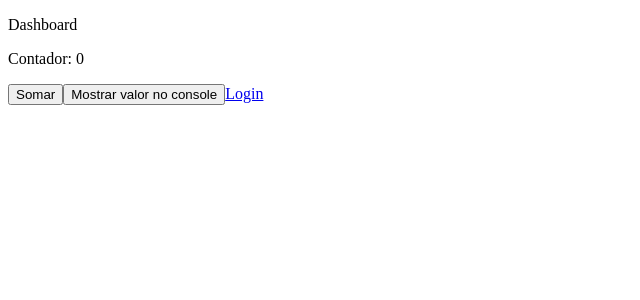
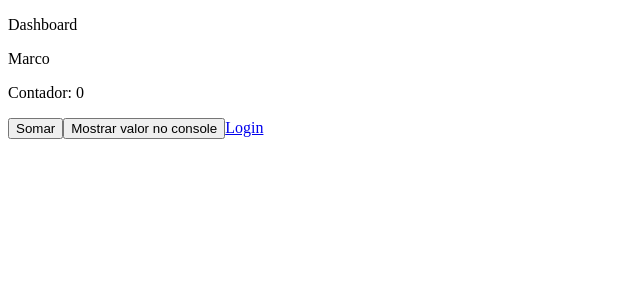
Before and after one commit to marcoafr/Aulas-React, a React (Create React App) app: page /pagina-inicial in a window 1280 px wide. Shown: the top 300 px of the page, without its empty margins (0-640 px from the left). Built offline with nearby package versions, Linux system fonts and the light colour scheme.

Commit message:
feat: useContext to persist username among pages

```diff
--- a/src/app/App.tsx
+++ b/src/app/App.tsx
@@ -1,7 +1,10 @@
 import { Routes } from "./routes"
+import { UsuarioLogadoProvider } from "./shared/contexts";
 
 export const App = () => {
   return (
-    <Routes />
+    <UsuarioLogadoProvider>
+      <Routes />
+    </UsuarioLogadoProvider>
   );
 }
--- a/src/app/pages/dashboard/Dashboard.tsx
+++ b/src/app/pages/dashboard/Dashboard.tsx
@@ -1,5 +1,6 @@
-import { useRef } from 'react';
+import { useContext, useRef } from 'react';
 import { Link } from 'react-router-dom';
+import { UsuarioLogadoContext, UsuarioLogadoProvider } from '../../shared/contexts';
 
 export const Dashboard = () => {
     // HOOK: useRef - outra aplicação (Armazenar valor em uma variável, sem alterar a renderização do valor)
@@ -7,10 +8,14 @@ export const Dashboard = () => {
     // pode-se usar um useRef para isso
     const counterRef = useRef({counter:0});
 
+    // HOOK: useContext para receber e trabalhar com variáveis persistidas em um context
+    const {nomeDoUsuario} = useContext(UsuarioLogadoContext);
 
     return (
         <div>
             <p>Dashboard</p>
+
+            <p>{nomeDoUsuario}</p>
 
             <p>Contador: {counterRef.current.counter}</p>
 
--- a/src/app/pages/login/components/ButtonLogin.tsx
+++ b/src/app/pages/login/components/ButtonLogin.tsx
@@ -1,4 +1,4 @@
-import React, { HTMLAttributeReferrerPolicy } from "react";
+import React from "react";
 
 interface IButtonLoginProps {
     onClick: () => void;
--- a/src/app/shared/contexts/UsuarioLogado.tsx
+++ b/src/app/shared/contexts/UsuarioLogado.tsx
@@ -1,13 +1,20 @@
-import { useState } from "react"
+import { createContext, useState } from "react"
+
+interface IUsuarioLogadoContextData {
+    nomeDoUsuario: string;
+}
+
+export const UsuarioLogadoContext = createContext<IUsuarioLogadoContextData>({} as IUsuarioLogadoContextData);
 
 interface IUsuarioLogadoProviderProps {
     children: React.ReactNode;
 }
+
 export const UsuarioLogadoProvider: React.FC<IUsuarioLogadoProviderProps> = ({ children }) => {
     const [nome, setNome] = useState('');
     return (
-        <div>
-
-        </div>
+        <UsuarioLogadoContext.Provider value={{nomeDoUsuario: 'Marco'}}>
+            {children}
+        </UsuarioLogadoContext.Provider>
     )
 }
--- a/src/app/shared/contexts/index.ts
+++ b/src/app/shared/contexts/index.ts
@@ -1 +1 @@
-export { };
+export * from './UsuarioLogado';
```
